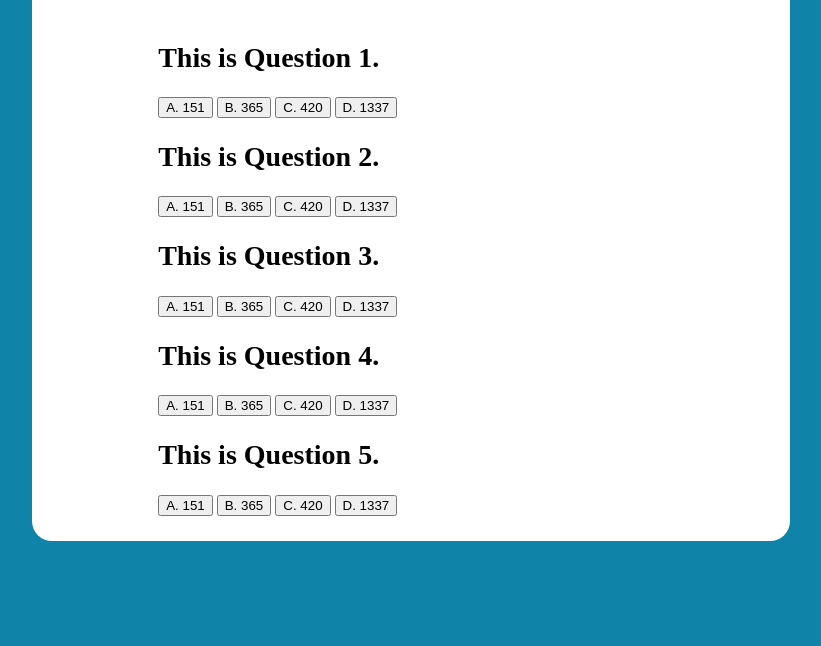
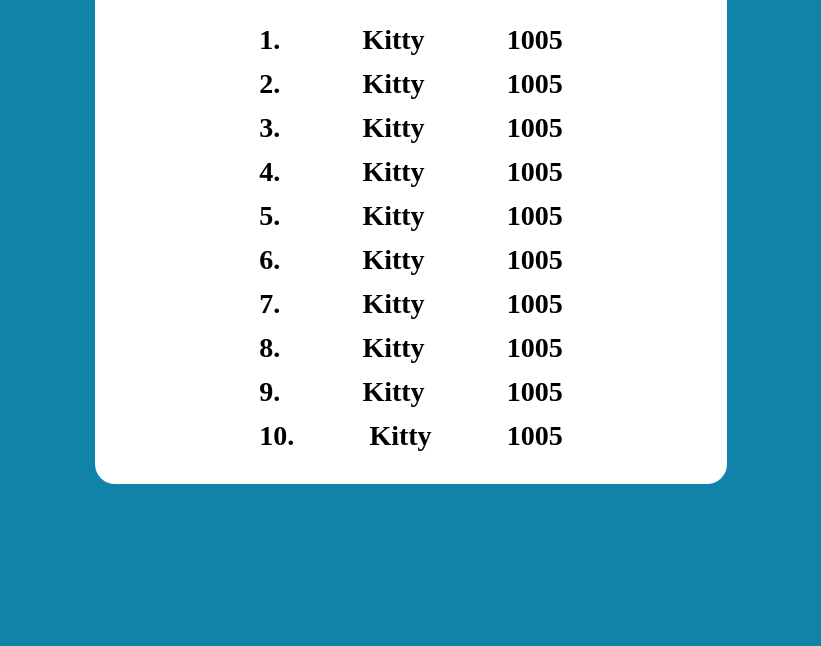
Before and after one commit to kitsterling/code-quiz, a plain HTML site: page index.html in a window 1280 px wide. Shown: the part 154-800 px from the top of the page, without its empty margins (229-1050 px from the left). Drawn offline with Linux system fonts and the light colour scheme.

Commit message:
hid questions, going to implement some js soon

```diff
--- a/index.html
+++ b/index.html
@@ -24,48 +24,77 @@
             <h1>Web Dev Quiz</h1>
         </div>
 
-        <div id="question-1" class="question-1">
+        <div id="question-1" class="question-1 hidden">
             <h2>This is Question 1.</h2>
             <button class="q1a">A. 151</button>
             <button class="q1b">B. 365</button>
-            <button class="q1c">C. 420</button>
+            <button class="q1c">C. 421</button>
             <button class="q1d">D. 1337</button>
         </div>
 
-        <div id="question-2" class="question-2">
+        <div id="question-2" class="question-2 hidden">
             <h2>This is Question 2.</h2>
             <button class="q2a">A. 151</button>
             <button class="q2b">B. 365</button>
-            <button class="q2c">C. 420</button>
+            <button class="q2c">C. 422</button>
             <button class="q2d">D. 1337</button>
         </div>
 
-        <div id="question-3" class="question-3">
+        <div id="question-3" class="question-3 hidden">
             <h2>This is Question 3.</h2>
             <button class="q3a">A. 151</button>
             <button class="q3b">B. 365</button>
-            <button class="q3c">C. 420</button>
+            <button class="q3c">C. 423</button>
             <button class="q3d">D. 1337</button>
         </div>
 
-        <div id="question-4" class="question-4">
+        <div id="question-4" class="question-4 hidden">
             <h2>This is Question 4.</h2>
             <button class="q4a">A. 151</button>
             <button class="q4b">B. 365</button>
-            <button class="q4c">C. 420</button>
+            <button class="q4c">C. 424</button>
             <button class="q4d">D. 1337</button>
         </div>
 
-        <div id="question-5" class="question-5">
+        <div id="question-5" class="question-5 hidden">
             <h2>This is Question 5.</h2>
             <button class="q5a">A. 151</button>
             <button class="q5b">B. 365</button>
-            <button class="q5c">C. 420</button>
+            <button class="q5c">C. 425</button>
             <button class="q5d">D. 1337</button>
         </div>
 
         <div id="hiscoreScreen" class="hiscoreScreen">
-
+            <h2 class="hiScore">
+                <p>1.</p><p>Kitty</p><p>1005</p>
+            </h2>
+            <h2 class="hiScore">
+                <p>2.</p><p>Kitty</p><p>1005</p>
+            </h2>
+            <h2 class="hiScore">
+                <p>3.</p><p>Kitty</p><p>1005</p>
+            </h2>
+            <h2 class="hiScore">
+                <p>4.</p><p>Kitty</p><p>1005</p>
+            </h2>
+            <h2 class="hiScore">
+                <p>5.</p><p>Kitty</p><p>1005</p>
+            </h2>
+            <h2 class="hiScore">
+                <p>6.</p><p>Kitty</p><p>1005</p>
+            </h2>
+            <h2 class="hiScore">
+                <p>7.</p><p>Kitty</p><p>1005</p>
+            </h2>
+            <h2 class="hiScore">
+                <p>8.</p><p>Kitty</p><p>1005</p>
+            </h2>
+            <h2 class="hiScore">
+                <p>9.</p><p>Kitty</p><p>1005</p>
+            </h2>
+            <h2 class="hiScore">
+                <p>10.</p><p>Kitty</p><p>1005</p>
+            </h2>
         </div>
     </section>
 </body>
--- a/style.css
+++ b/style.css
@@ -15,7 +15,7 @@ h2 {
 .main-container {
     background-color: white;
     padding: 2% 10% 2% 10%;
-    margin: 1% 20%;
+    margin: 1% 25%;
     border-radius: 20px;
 }
 
@@ -36,7 +36,7 @@ h2 {
 .timer-container {
     background-color: white;
     padding: 1% 3% 1% 1%;
-    margin: 1% 20% 0 60%;
+    margin: 1% 25% 0 60%;
     border-radius: 20px;
     display: flex;
     justify-content: center;
@@ -45,3 +45,20 @@ h2 {
 .hidden {
     display: none;
 }
+
+.hiscoreScreen {
+    display: flex;
+    flex-direction: column;
+}
+
+.hiScore {
+    display: flex;
+    flex-direction: row;
+    justify-content: space-between;
+    padding: 0 10%;
+    margin: 0;
+}
+
+.hiScore p {
+    margin: 6px 0;
+}
```
